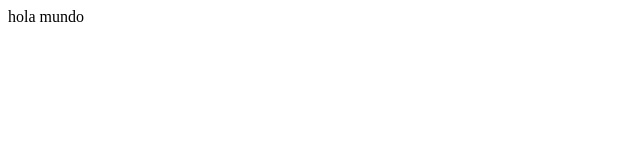
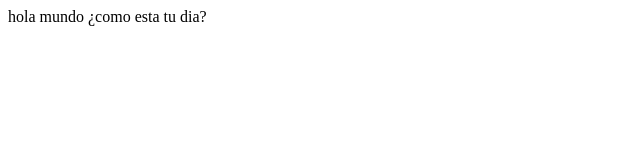
Before and after one commit to Naty-bit/ProduccionG4, a plain HTML site: page index.html in a window 1280 px wide. Shown: the whole page, without its empty margins (0-640 px from the left). Drawn offline with Linux system fonts and the light colour scheme.

Commit message:
Update index.html
edición en la rama nueva-funcionalidad

```diff
--- a/index.html
+++ b/index.html
@@ -1,3 +1,4 @@
 <body>
 hola mundo
+¿como esta tu dia?
 </body>
```
